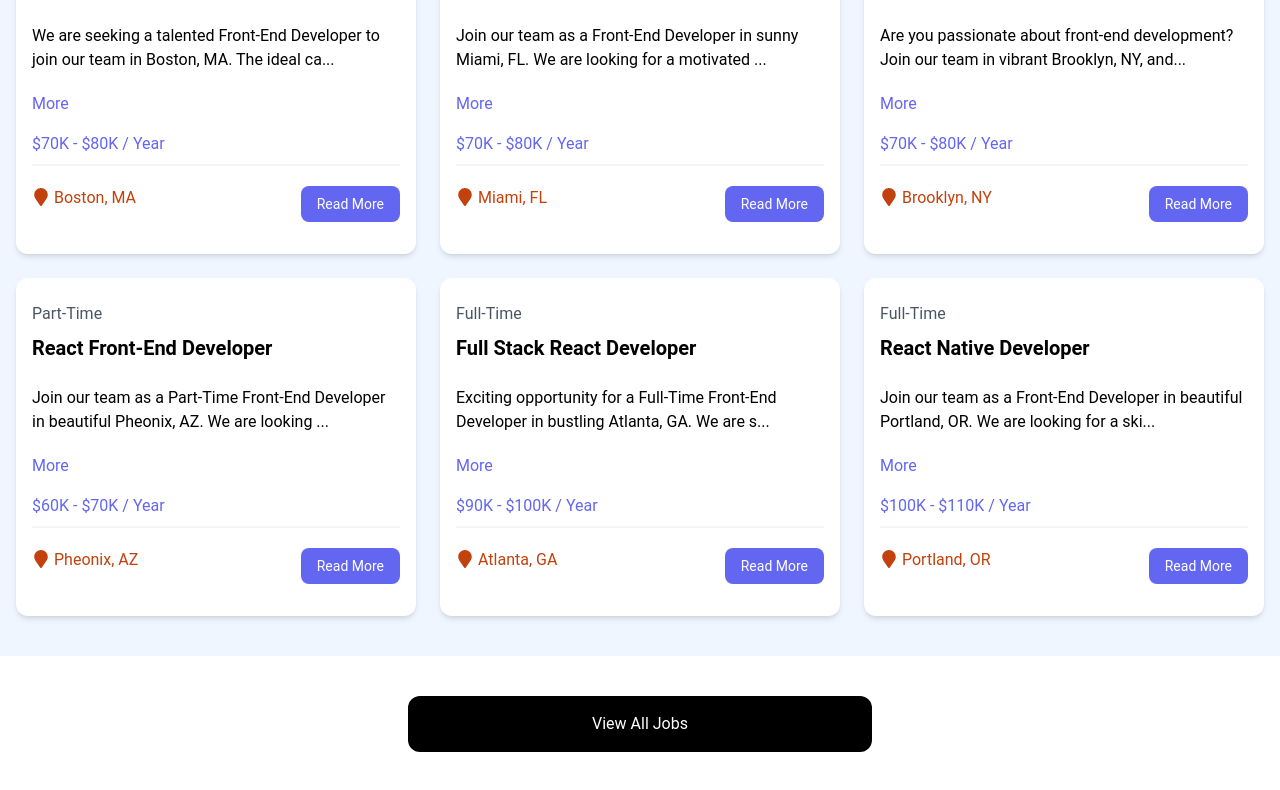
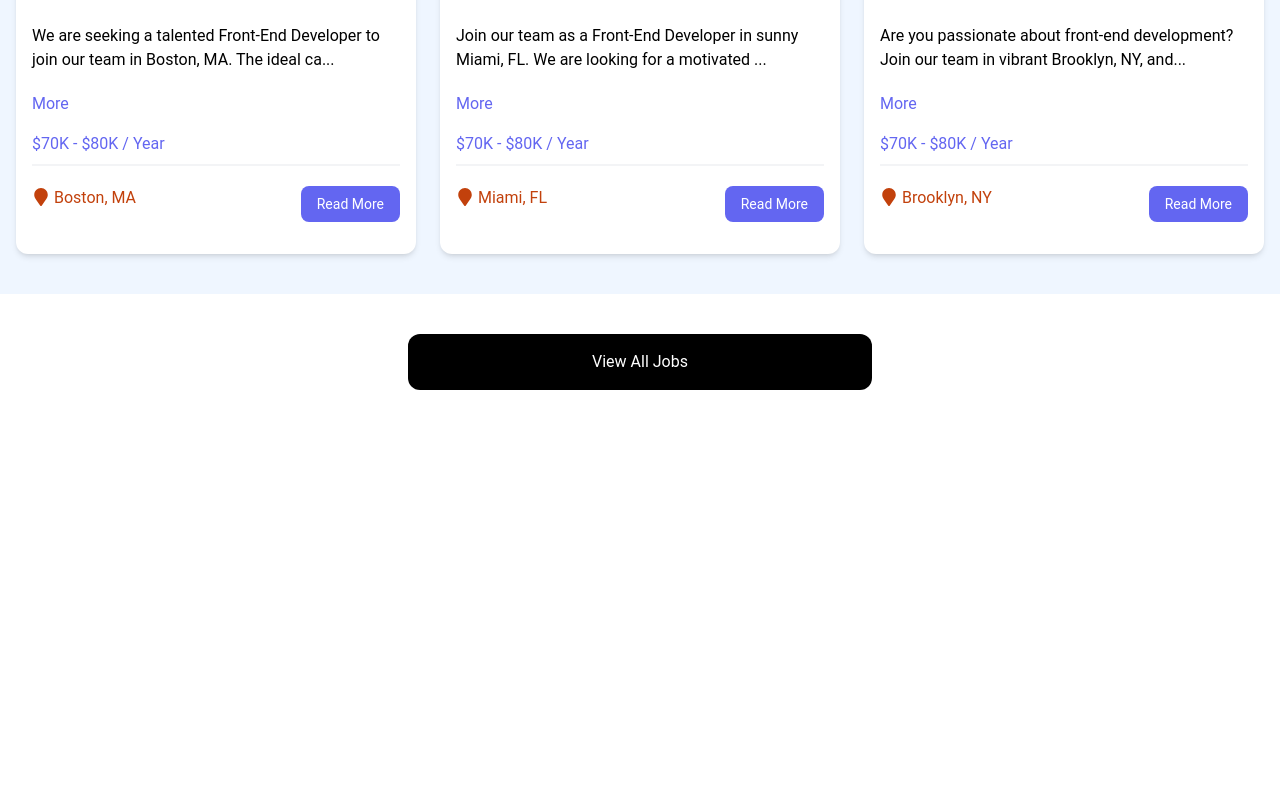
Before and after one commit to AbijuruT/React-journey, a React (Vite) app in the folder job-finder/: page / in a window 1280 px wide. Shown: the part 793-1583 px from the top of the page. After the commit the page ends 1223 px from the top, so only its background shows below. Built offline with nearby package versions, Linux system fonts and the light colour scheme; data requests are answered from the project's data file.

Commit message:
Adding limit to home

```diff
--- a/job-finder/src/components/JobListings.jsx
+++ b/job-finder/src/components/JobListings.jsx
@@ -9,9 +9,12 @@
 	useEffect(() => {
 		// Creating async await,.
 		const fetchJobs = async () => {
+			const apiUrl = isHome
+				? 'http://localhost:5000/jobs?_limit=3'
+				: 'http://localhost:5000/jobs';
 			//add try and catch
 			try {
-				const response = await fetch('http://localhost:5000/jobs/');
+				const response = await fetch(apiUrl);
 				const data = await response.json();
 				setJobs(data);
 			} catch (error) {
```
